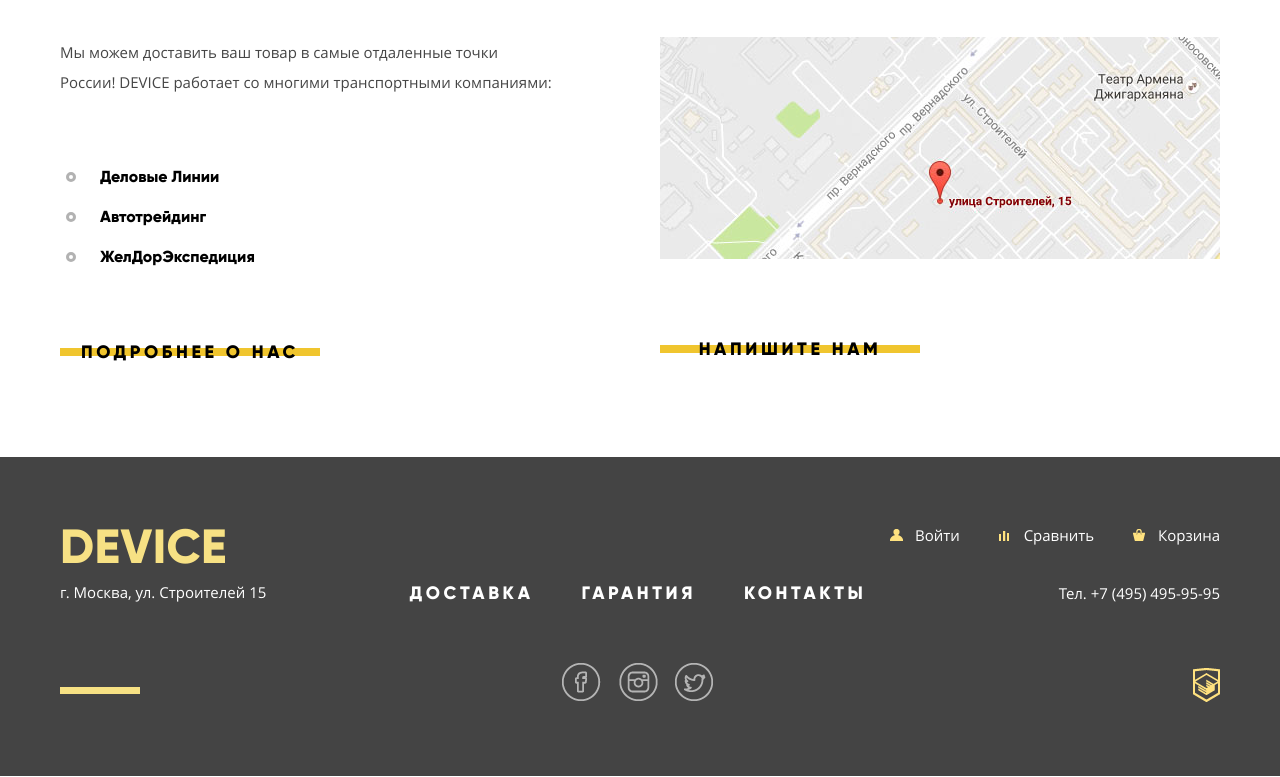
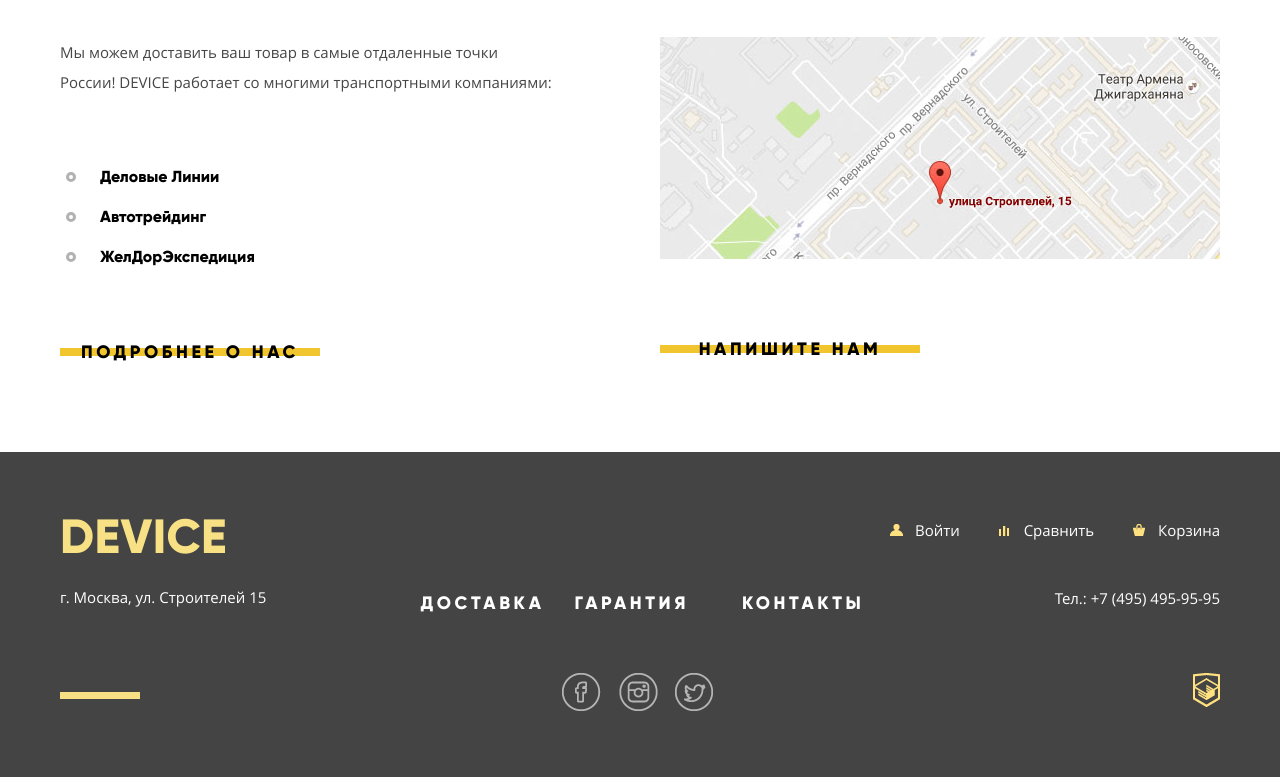
Before and after one commit to nefeloget/143220-device, a plain HTML site: page index.html in a window 1280 px wide. Shown: the part 2020-2797 px from the top of the page. Drawn offline with Linux system fonts and the light colour scheme.

Commit message:
Поправил отступы

```diff
--- a/css/styles.css
+++ b/css/styles.css
@@ -372,10 +372,12 @@ a:active {
   background: url('../img/sprite.png') no-repeat 0px -164px;
   width: 16px;
   height: 16px;
-  top: 16px;
+  top: 10px;
   left: 0;
 }
-
+.search-header-form {
+  margin-top: -10px;
+}
 .search-header-form:focus {
   border-bottom: 2px solid #000000;
 }
@@ -551,10 +553,11 @@ a:active {
 /* Project Footer */
 
 .main-footer {
+  margin-top: -5px;
   background-color: #444444;
   color: #ffffff;
   padding-top: 60px;
-  padding-bottom: 65px;
+  padding-bottom: 70px;
 }
 
 .main-footer a {
@@ -562,6 +565,8 @@ a:active {
 }
 
 .main-footer .main-footer-logo {
+  display: inline-block;
+  margin-top: 10px;
   color: #f7e184;
 }
 
@@ -619,6 +624,7 @@ a:active {
 }
 
 .main-footer-tel {
+  margin-top: 10px;
   margin-bottom: 60px;
 }
 
@@ -639,11 +645,13 @@ a:active {
   background-position: 0px -216px;
   opacity: 0.3;
 }
-
+.main-footer-address {
+  margin-top: 15px;
+}
 .main-footer-address::after {
   content: '';
   position: absolute;
-  top: 170px;
+  top: 180px;
   left: 0;
   display: block;
   width: 80px;
@@ -653,7 +661,7 @@ a:active {
 
 .nav-footer ul {
   list-style: none;
-  margin: 0;
+  margin: 15px 0 0 5px;
   padding: 0;
   text-align: center;
 }
@@ -672,9 +680,12 @@ a:active {
   text-transform: uppercase;
 }
 
-.menu-footer li {
-  margin-left: 20px;
-  margin-right: 24px;
+.menu-footer li:first-child {
+  margin-right: 26px;
+}
+
+.menu-footer li:nth-child(2) {
+  margin-right: 49px;
 }
 
 .social {
@@ -1568,6 +1579,10 @@ a:active {
 .value {
   margin-top: 0;
   border-top: 2px solid black;
+}
+
+.group-input-radio {
+  margin-top: 38px;
 }
 
 .filter .btn {
--- a/index.html
+++ b/index.html
@@ -331,7 +331,7 @@
               </div>
             </div>
             <div class="columns-3 main-footer-developer">
-              <div class="main-footer-tel">Тел. +7 (495) 495-95-95</div>
+              <div class="main-footer-tel">Тел.: +7 (495) 495-95-95</div>
               <a class="main-footer-made" href="https://htmlacademy.ru"><span class="visually-hidden">Htmlacademy</span></a>
             </div>
           </div>
```
